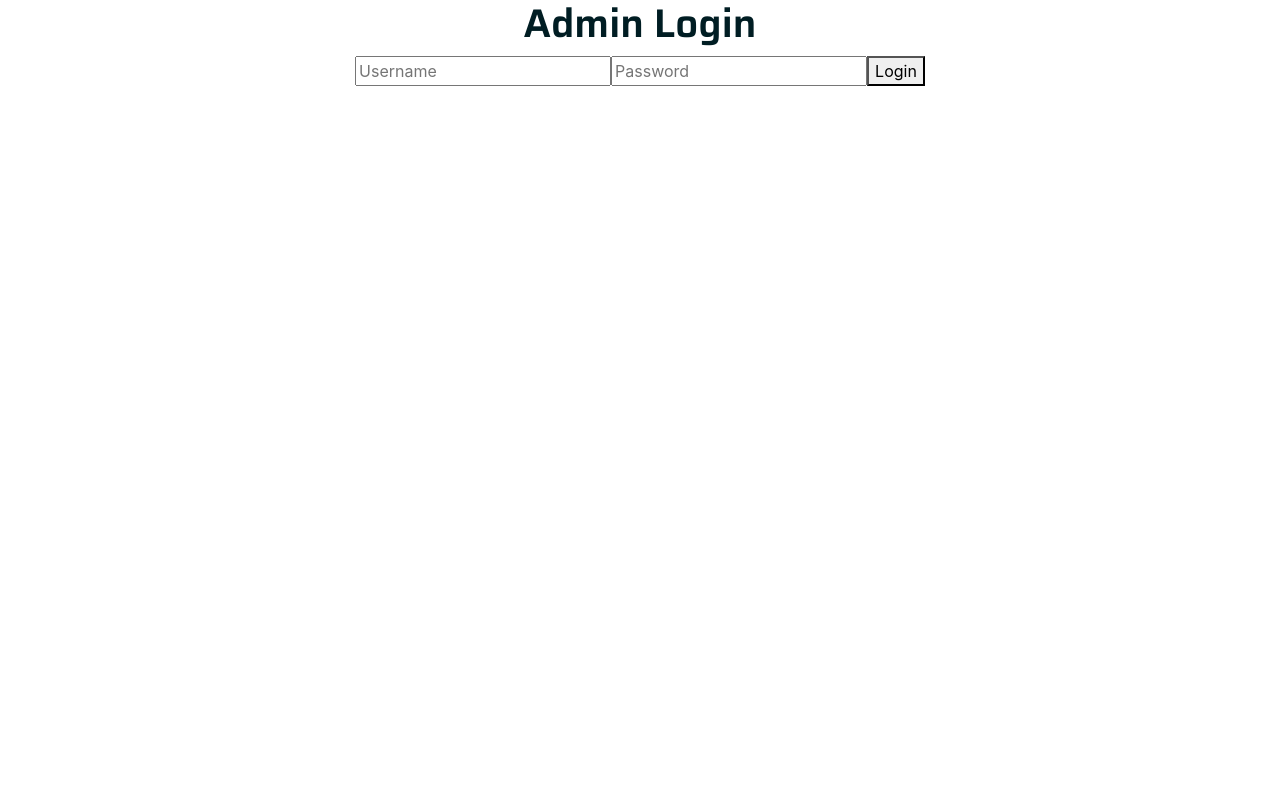
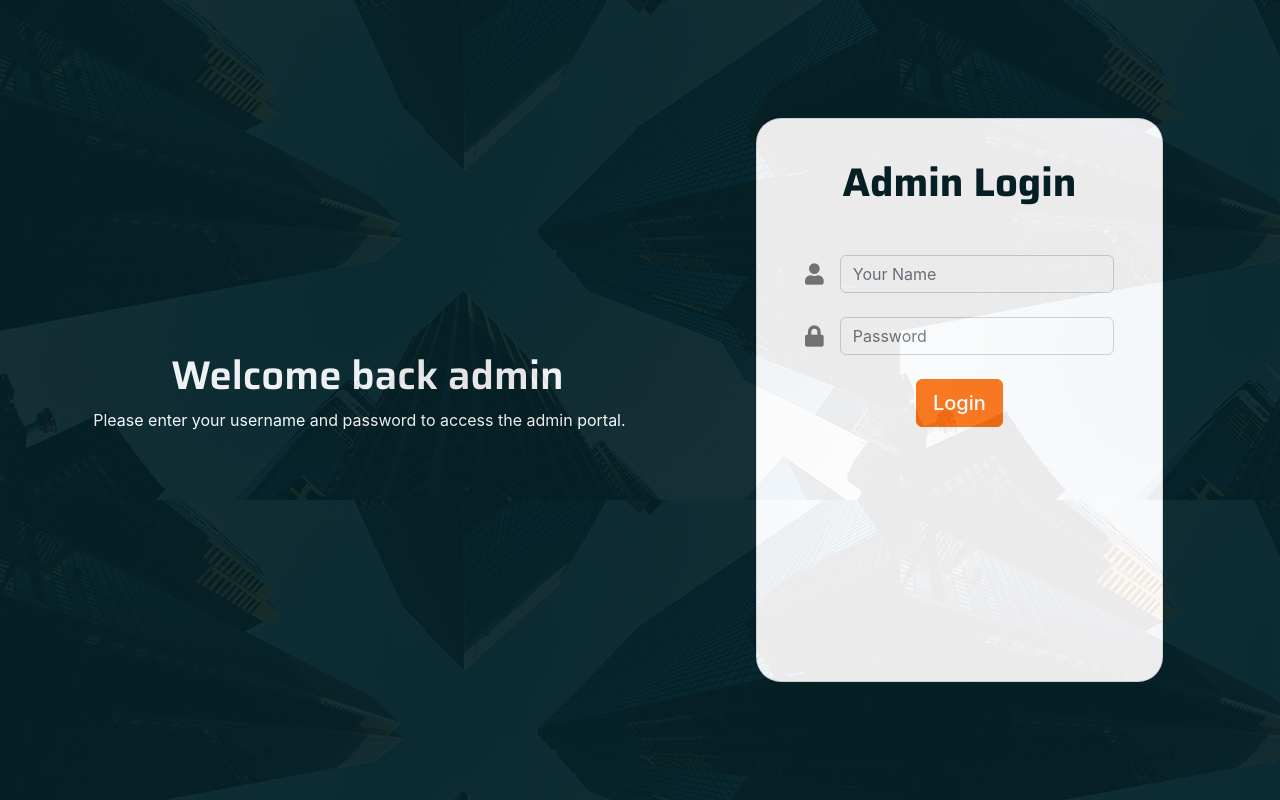
Before and after one commit to Naryan-Sewa-Trust/NGO-FINAL, a React (Create React App) app: page /adminLogin in a window 1280 px wide. Built offline with nearby package versions, Linux system fonts and the light colour scheme.

Commit message:
update login page css

```diff
--- a/package.json
+++ b/package.json
@@ -8,6 +8,7 @@
     "@testing-library/user-event": "^13.5.0",
     "axios": "^1.6.7",
     "jquery": "^3.6.3",
+    "mdb-react-ui-kit": "^7.2.0",
     "react": "^18.2.0",
     "react-bootstrap": "^2.10.1",
     "react-dom": "^18.2.0",
--- a/src/components/admin/Login.js
+++ b/src/components/admin/Login.js
@@ -1,6 +1,80 @@
+// import React, { useState } from "react";
+// import axios from "axios";
+// import { useNavigate } from "react-router-dom";
+
+// function AdminLoginPage() {
+//   const [username, setUsername] = useState("");
+//   const [password, setPassword] = useState("");
+//   const [error, setError] = useState(null); // State to store login error
+//   const navigate = useNavigate();
+
+//   const handleSubmit = async (e) => {
+//     e.preventDefault();
+
+//     try {
+//       const response = await axios.post("http://localhost:8000/admin/login", {
+//         username,
+//         password,
+//       });
+
+//       const token = response.data.token;
+//       console.log(token);
+
+//       if (!token) {
+//         throw new Error("Token not received from server");
+//       }
+
+//       localStorage.setItem("token", token); // Store the token in local storage
+
+//       // Include the token in the request headers for future requests
+//       axios.defaults.headers.common["Authorization"] = `${token}`;
+
+//       // Redirect to admin page
+//       navigate("/adminPayment");
+//     } catch (error) {
+//       setError("Invalid username or password"); // Set error message
+//       console.error("Login failed:", error);
+//     }
+//   };
+
+//   return (
+//     <div>
+//       <h1>Admin Login</h1>
+//       {error && <p style={{ color: "red" }}>{error}</p>}{" "}
+//       {/* Display error message */}
+//       <form onSubmit={handleSubmit}>
+//         <input
+//           type="text"
+//           placeholder="Username"
+//           value={username}
+//           onChange={(e) => setUsername(e.target.value)}
+//         />
+//         <input
+//           type="password"
+//           placeholder="Password"
+//           value={password}
+//           onChange={(e) => setPassword(e.target.value)}
+//         />
+//         <button type="submit">Login</button>
+//       </form>
+//     </div>
+//   );
+// }
+
+// export default AdminLoginPage;
+
 import React, { useState } from "react";
 import axios from "axios";
 import { useNavigate } from "react-router-dom";
+import {
+  MDBContainer,
+  MDBCard,
+  MDBCardBody,
+  MDBCol,
+  MDBInput,
+  MDBBtn,
+  MDBIcon,
+} from "mdb-react-ui-kit"; // Import necessary components from MDBReactUIKit
 
 function AdminLoginPage() {
   const [username, setUsername] = useState("");
@@ -18,13 +92,13 @@ function AdminLoginPage() {
       });
 
       const token = response.data.token;
-      console.log(token);
 
       if (!token) {
         throw new Error("Token not received from server");
       }
 
-      localStorage.setItem("token", token); // Store the token in local storage
+      // Store the token in local storage for future requests
+      localStorage.setItem("token", token);
 
       // Include the token in the request headers for future requests
       axios.defaults.headers.common["Authorization"] = `${token}`;
@@ -38,25 +112,76 @@ function AdminLoginPage() {
   };
 
   return (
-    <div>
-      <h1>Admin Login</h1>
-      {error && <p style={{ color: "red" }}>{error}</p>}{" "}
-      {/* Display error message */}
+    <div
+      className=" bg-dark d-flex align-content-center"
+      style={{
+        minHeight: "100vh",
+        zIndex: "1",
+        backgroundImage: "url(/images/img_1.jpg)", // Update background image URL
+      }}
+    >
+      <MDBContainer
+        fluid
+        className=" bg-dark p-md-5 p-3 py-5 d-flex justify-content-around relative"
+        style={{ zIndex: 0, opacity: "90%" }}
+      >
+        <div
+          className=" d-none d-md-flex flex-column justify-content-center align-content-center"
+          style={{ color: "white" }}
+        >
+          <h1 className=" text-light"> Welcome back admin </h1>
+          <p className="pe-3 text-xxl">
+            {" "}
+            Please enter your username and password to access the admin portal.
+          </p>
+        </div>
+        <div
+          className="d-flex justify-content-center align-items-center bg-dark"
+          style={{ zIndex: 1 }}
+        >
+          <MDBCard
+            className=" mx-md-4"
+            style={{ borderRadius: "25px", opacity: "100%", height: "80%" }}
+          >
+            <MDBCardBody className="px-md-5 ">
+              <MDBCol className="d-flex flex-column align-items-center ">
+                <p className="text-center h1 fw-bold mb-5 mx-1 mx-md-4 mt-4">
+                  Admin Login
+                </p>
+
                 <form onSubmit={handleSubmit}>
-        <input
+                  <div className="d-flex flex-row align-items-center mb-4">
+                    <MDBIcon fas icon="user" className="me-3 " size="lg" />
+                    <MDBInput
+                      placeholder="Your Name"
+                      id="form1"
                       type="text"
-          placeholder="Username"
+                      className=" w-100"
                       value={username}
                       onChange={(e) => setUsername(e.target.value)}
                     />
-        <input
+                  </div>
+
+                  <div className="d-flex flex-row align-items-center mb-4">
+                    <MDBIcon fas icon="lock" className="me-3" size="lg" />
+                    <MDBInput
+                      placeholder="Password"
+                      id="form3"
                       type="password"
-          placeholder="Password"
                       value={password}
                       onChange={(e) => setPassword(e.target.value)}
                     />
-        <button type="submit">Login</button>
+                  </div>
+
+                  <MDBBtn type="submit" className="mb-4" size="lg">
+                    Login
+                  </MDBBtn>
                 </form>
+              </MDBCol>
+            </MDBCardBody>
+          </MDBCard>
+        </div>
+      </MDBContainer>
     </div>
   );
 }
```
Also changed, not shown: 1 other file (tests, documents, lock files or other folders). Lines whose indentation alone changed are shown as unchanged.
